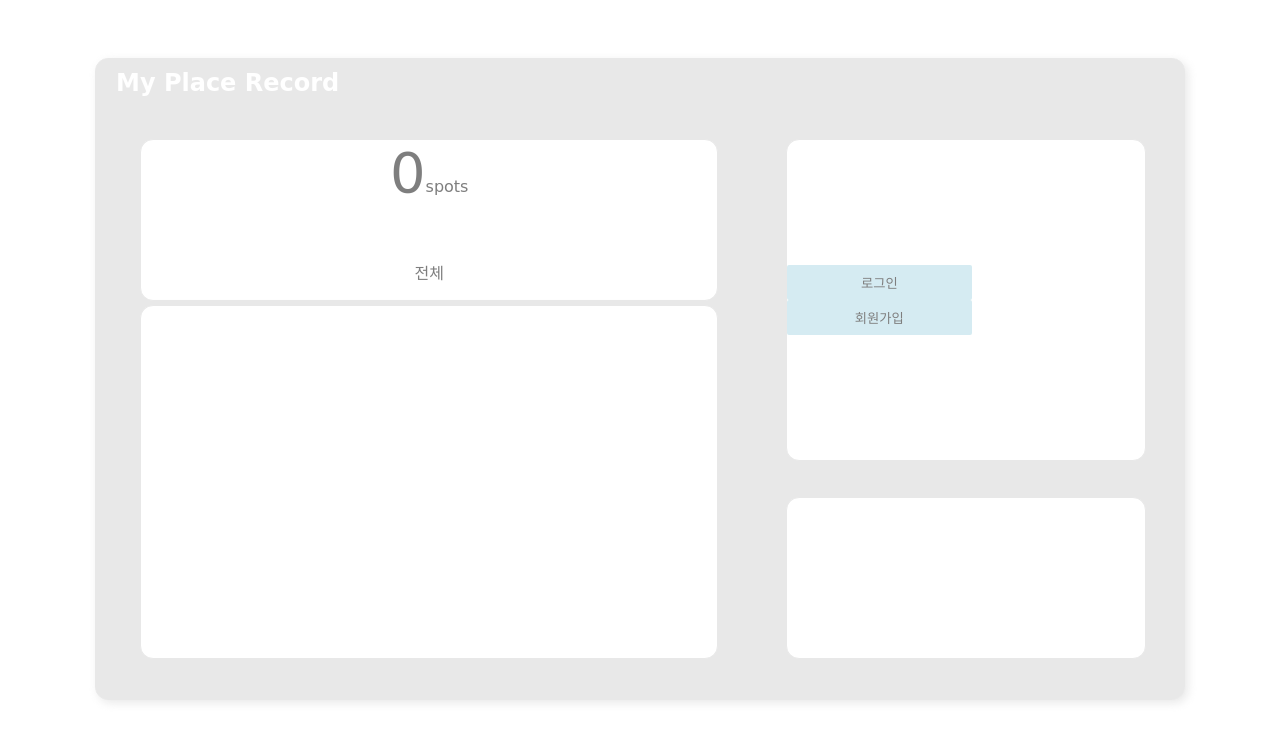
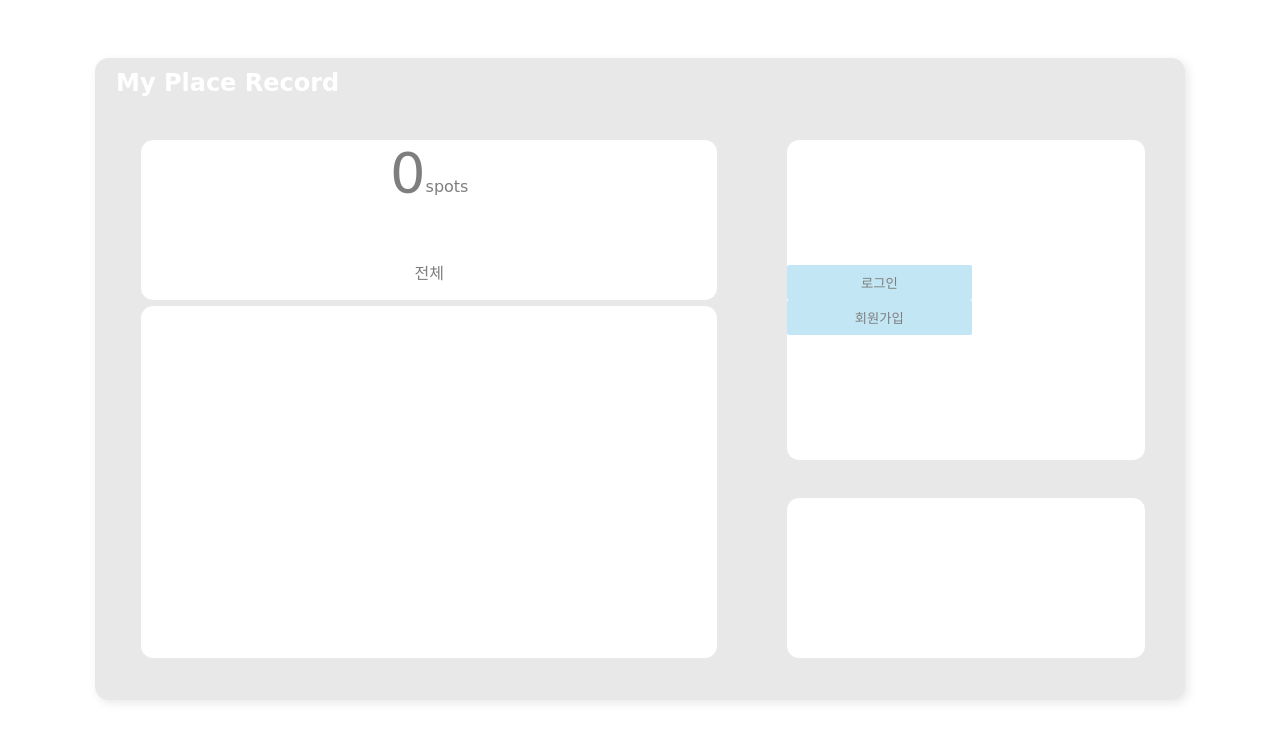
Before and after one commit to Odreystella/My_Place_Record_Project2, a Django app: template place/templates/index.html in a window 1280 px wide. Shown: the top 740 px of the page. Run offline with Django 3.2, Linux system fonts and the light colour scheme; the template is opened without the code that fills it, so the values that code supplies are empty; some web fonts are replaced.

Commit message:
fix: change btn color

```diff
--- a/place/static/index.css
+++ b/place/static/index.css
@@ -95,7 +95,7 @@
     margin: 0 40px;
 }
 .menu > li> a {
-    background-color:lightblue;
+    background-color:skyblue;
     color: white;
     text-decoration: none;
 }
@@ -110,7 +110,7 @@
 }
 .btn {
     width: 185px;
-    background-color: lightblue;
+    background-color: skyblue;
     border: none;
     border-radius: 2px;
     padding: 8px 0;
```
